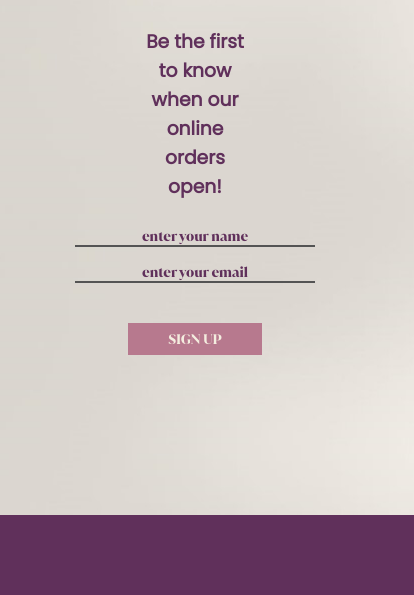
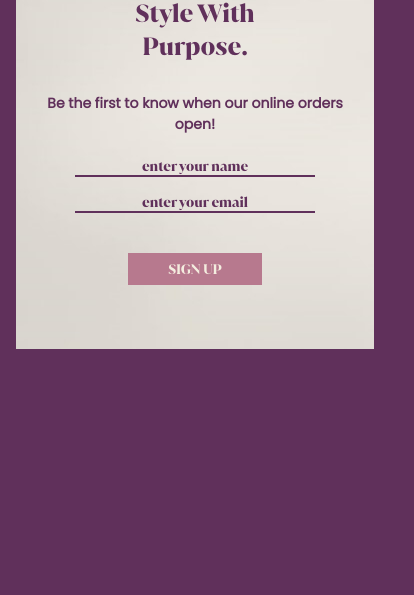
Before and after one commit to Glinary/Coming-Soon-webpage, a website: page public/index.html in a window 390 px wide. Shown: the part 458-1053 px from the top of the page, 414 px wide, since content can reach past the window. After the commit the page ends 844 px from the top, so only its background shows below. Drawn offline with Linux system fonts and the light colour scheme.

Commit message:
mobile responsive

```diff
--- a/public/styles.css
+++ b/public/styles.css
@@ -6,11 +6,6 @@
 }
 
 
-.right-side-container {
-    width: 30%;
-}
-
-@media (max-width: 1999px) {
     .background {
         background-color: #60305B;
         margin: 2rem;
@@ -29,35 +24,37 @@
         margin: 0;
         padding: 0;
         height: auto;
-        width: 50%;
+        width: 55%;
     }
 
     .right-side-container {
-        /*background: #F4EDDF;*/
-        background-image: red;
+        background: #f4eddf;
         background-image: url("/leafbg.jpg");
         display: flex;
         flex-direction: column;
-        justify-content: space-evenly;
+        justify-content: space-between;
         align-items: center;
         margin: 0;
-        padding: 6rem;
+        padding: 5rem;
+        width: 100%;
     }
 
     .headline {
+        font-size: 1.5rem;
         font-family: 'Juana', sans-serif;
         color: #60305B;
         text-align: center;
-        margin: 0 2rem 0 2rem;
+        margin: 0rem 2rem;
         padding: 0;
     }
 
     .caption {
+        font-size: 1.2rem;
         font-family: 'Poppins', sans-serif;
         font-weight: lighter;
         color: #60305B;
         text-align: center;
-        margin: 0 1rem 0 1rem;
+        margin: 0 1.5rem 1.5rem 1.5rem;
         padding: 0;
     }
 
@@ -75,13 +72,13 @@
         background: none;
         font-family: 'Juana', sans-serif;
         border-top: none;
-        border-right: none;
-        border-left: none;
+        border-right: 0;
+        border-left: 0;
         width: 15rem;
-        border-color: black;
+        border-color: #60305B;
         flex-direction: column;
         margin: 0.5rem 0;
-        padding: 0 0 0 0;
+        padding: 0;
     }
 
     .form-inputs::placeholder {
@@ -122,65 +119,99 @@
         color: red;
     }
 
-}
+
 
 
 
 @media (max-width: 1200px) {
+    .headline {
+        font-size: 1rem;
+    }
+
+    .caption {
+        font-size: 1rem;
+        margin: 0 1rem 1rem 1rem;
+    }
     .image {
-        width: 55%;
+        width: 60%;
     }
 
 }
 
 @media (max-width: 1000px) {
-    .image {
-        display: none;
+
+    .two-column-container {
+        flex-direction: column;
+        align-items: center;
+        justify-content: space-between;
     }
 
-    .two-column-container {
-        margin: 0;
-        padding: 0;
-
+    .background {
+        margin: 1em;
     }
 
-    .right-side-container {
-        margin: 2rem;
-        padding: 8rem 10rem 8rem 10rem;
-
-    }
-}
-
-@media (max-width: 970px) {
-    .background {
-        margin: auto;
-        padding: auto;
+    .image  {
+        width: 100%;
     }
 
+
+    .right-side-container {
+        justify-content: space-between;
+        margin: 0;
+        padding: 2rem 0;
+        width: 100%;
+    }
+
+
     .headline {
+        margin: 0rem 1.5rem;
+        padding: 0;
+        font-size: 0.75rem;
+    }
+
+    .caption {
+        margin:0 1.2rem;
+        padding: 0;
+        font-size: 0.75rem;
+    }
+
+    .form-inputs::placeholder {
+        font-weight: bolder;
+        text-align: center;
+        color: #60305B;
         margin: 0;
         padding: 0;
     }
 
-    .caption {
-        font-family: 'Poppins', sans-serif;
-        font-weight: lighter;
-        margin: 0;
+    .mobile-form-button {
+        font-family: 'Juana', sans-serif;
+        border: none;
+        background-color: #B7798E;
+        margin: 2rem 0;
         padding: 0;
+        height: 2rem;
+        width: 10em;
+        color: #F4EDDF;
+        cursor: pointer;
     }
-}
 
-@media (max-width: 907px) {
+    .mobile-form-button:hover {
+        background-color: #60305B; /* Color on hover */
+    }
 
-    .right-side-container {
-        width: 30%;
+    .feedback {
+        margin-top: 0.5rem;
+        color: #333;
+        transition: opacity 0.5s ease; /* Fading transition */
     }
-}
-@media (max-width: 768px) {
+
+    .success {
+        color: green;
+    }
+
+    .error {
+        color: red;
+    }
 
 
-    .right-side-container {
-        margin: 5rem;
-    }
-
 }
```
Also changed, not shown: readme.md.
